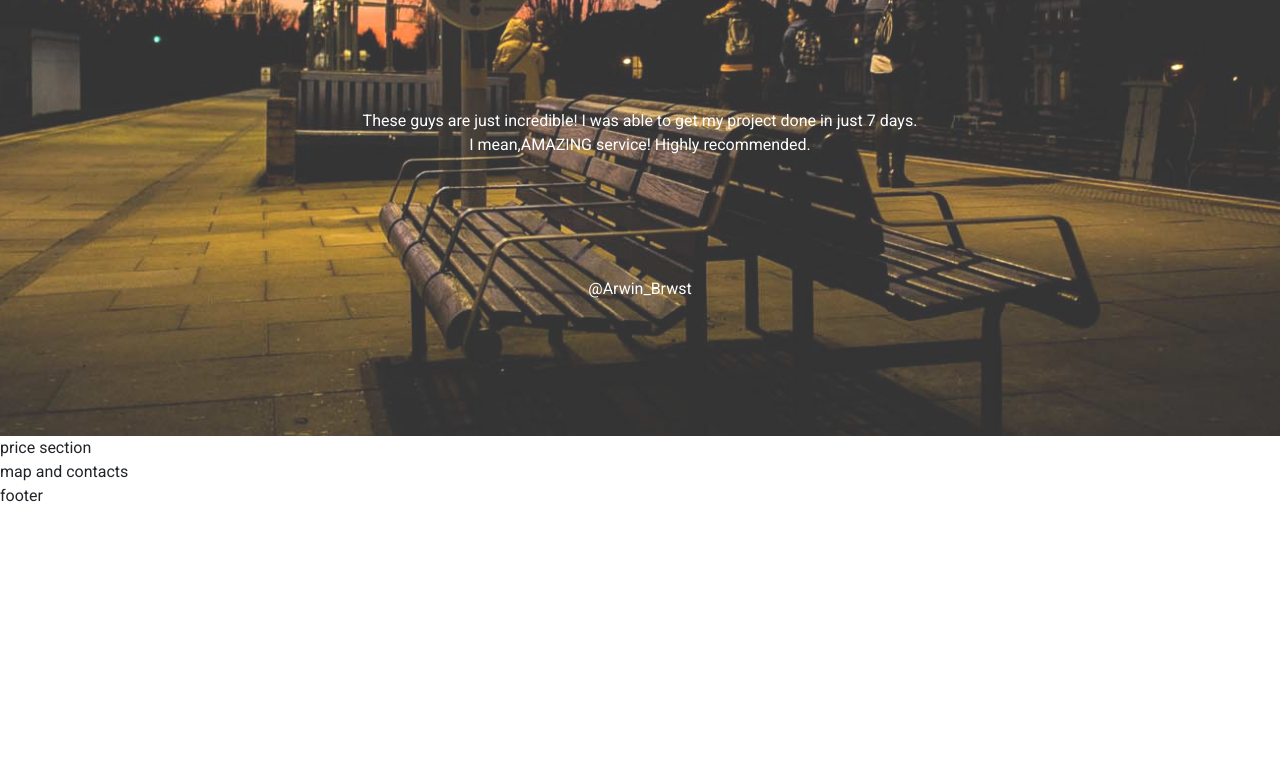
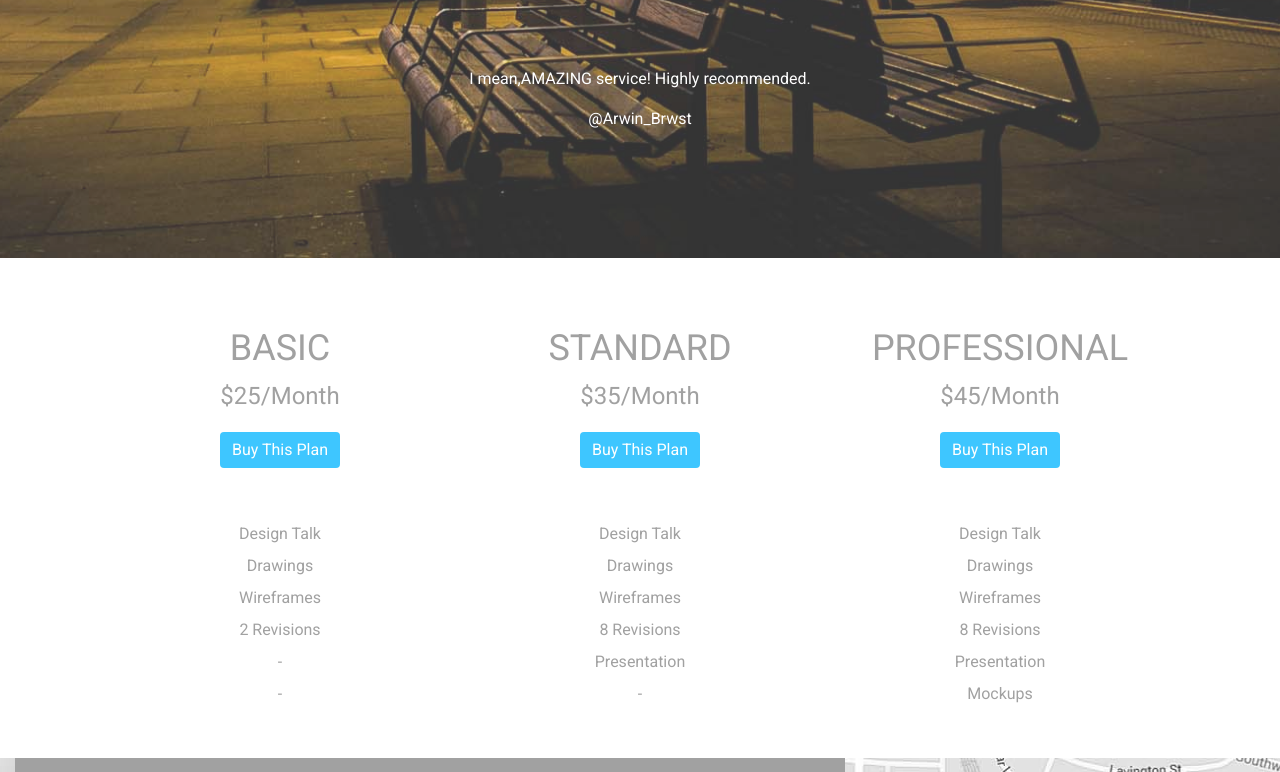
Before and after one commit to sal0/Design_agency, a website: page index.html in a window 1280 px wide. Shown: the part 2978-3750 px from the top of the page. Before the commit the page ends 3486 px from the top, so only its background shows below. Drawn offline with nearby package versions, Linux system fonts and the light colour scheme.

Commit message:
added section map and price list

```diff
--- a/index.html
+++ b/index.html
@@ -93,8 +93,8 @@
             </label>
             <form class="form-inline">
                 <div class="form-group mb-2">
-                    <label for="staticEmail2" class="sr-only">Email</label>
-                    <input type="text" class="form-control-plaintext" id="staticEmail2">
+                    <label for="staticEmail2" class="sr-only"> Email</label>
+                    <input type="text" class="form-control-plaintext mailtext" id="staticEmail2">
                 </div>
                 <button type="submit" class="btn btn-primary mb-2">Subscribe</button>
             </form>
@@ -103,19 +103,19 @@
 
     </section>
     <section class="slider container-fluid d-flex">
-        <div class="photo photo1 ">
+        <div class="photo photo1 flex-fill ">
             <p>ONE DAY IN IRELAND</p>
             <p class="title">PHOTOGRAPHY</p>
         </div>
-        <div class="photo photo2 ">
+        <div class="photo photo2 flex-fill">
             <p>ONE DAY IN IRELAND</p>
             <p class="title">PHOTOGRAPHY</p>
         </div>
-        <div class="photo photo3 ">
+        <div class="photo photo3 flex-fill">
             <p>ONE DAY IN IRELAND</p>
-            <p class="title">PHOTOGRAPHY</p>
+            <p class="title"> PHOTOGRAPHY</p>
         </div>
-        <div class="photo photo4 ">
+        <div class="photo photo4 flex-fill">
             <p>ONE DAY IN IRELAND</p>
             <p class="title">PHOTOGRAPHY</p>
         </div>
@@ -131,23 +131,78 @@
         </div>
         <div class="teampic container d-flex">
             <div class="team1 teammember"></div>
-            <div class="team2 teammember">1</div>
-            <div class="team3 teammember">1</div>
-            <div class="team4 teammember">1</div>
+            <div class="team2 teammember"></div>
+            <div class="team3 teammember"></div>
+            <div class="team4 teammember"></div>
         </div>
     </section>
     <section class="review container-fluid d-flex">
         <div><img src="images/Facobook-icon.png" alt="facebook icon">
-            <p class="fbtext">These guys are just incredible! I was able to get my project done in just 7 days.<br />
-                I mean,AMAZING service! Highly recommended.</p>
+            <p class="fbtext">These guys are just incredible! I was able to get my project done in just 7 days. </p>
+            <p>I mean,AMAZING service! Highly recommended.</p>
             <p>@Arwin_Brwst</p>
         </div>
     </section>
-    <section class="price">
-        price section
+    <section class="price container ">
+        <div class="pbutton container d-flex">
+            <div class="price1">
+                <h3>BASIC</h3>
+                <p>$25/Month</p>
+                <button type="button" class="btn btn-primary">Buy This Plan</button>
+            </div>
+            <div class="price1">
+
+                <h3>STANDARD</h3>
+                <p>$35/Month</p>
+                <button type="button" class="btn btn-primary">Buy This Plan</button>
+
+
+            </div>
+            <div class=" price1">
+
+                <h3>PROFESSIONAL</h3>
+                <p>$45/Month</p>
+                <button type="button" class="btn btn-primary">Buy This Plan</button>
+
+            </div>
+        </div>
+
+        <div class="container pricelist d-flex">
+            <ul class="plist">
+                <li>Design Talk</li>
+                <li>Drawings</li>
+                <li>Wireframes</li>
+                <li>2 Revisions</li>
+                <li>-</li>
+                <li>-</li>
+            </ul>
+            <ul class="plist">
+                <li>Design Talk</li>
+                <li>Drawings</li>
+                <li>Wireframes</li>
+                <li>8 Revisions</li>
+                <li>Presentation</li>
+                <li>-</li>
+            </ul>
+            <ul class="plist">
+                <li>Design Talk</li>
+                <li>Drawings</li>
+                <li>Wireframes</li>
+                <li>8 Revisions</li>
+                <li>Presentation</li>
+                <li>Mockups</li>
+            </ul>
+        </div>
+        </div>
+
     </section>
-    <section class="map">
-        map and contacts
+    <section class="map container-fluid">
+        <div class="map1"></div>
+        <div class="contact">
+
+        </div>
+
+
     </section>
     <footer class="footer">
         footer
--- a/scss/style.scss
+++ b/scss/style.scss
@@ -32,7 +32,7 @@ body{
     section.banner{
         background: url(../images/banner.jpg) no-repeat center center;
         background-size: cover;
-        height: 900px;
+        height: calc(100vh - 78px);
         filter: opacity(0.8);
         justify-content: center;
         align-items: center;
@@ -78,12 +78,13 @@ body{
 
             }
         }
+
     }
 
     section.mail{
 
         height: 250px;
-        background: url(../images/road.jpg) no-repeat center center;
+        background: url(../images/road1.jpg) no-repeat center center;
         background-size: cover;
         background-attachment: fixed;
         position: relative;
@@ -95,18 +96,24 @@ body{
             left: 0;
             right: 0;
             bottom: 0;
-            background:$gray;
-            opacity: 0.5;
+            background:rgba(161, 161, 161, 0.5);
+
         }
 
         h6{
             color: #fff;
+            z-index: 10;
         }
 
         .subscription{
             justify-content: center;
             flex-direction:column;
             flex: 1;
+
+            .mailtext{
+                padding-left: 10px;
+                color: #fff;
+            }
 
             form {
                 display: flex;
@@ -278,4 +285,64 @@ body{
 
 
     }
+    section.price{
+        height: 480px;
+
+        .pbutton{
+            align-items: center;
+            height: 240px;
+            text-align: center;
+            color: $gray;
+            font-size: 24px;
+            margin-top: 20px;
+
+
+            >.price1{
+                flex: 1;
+                padding: 30px;
+                transition: 0.6s;
+                button{
+                    background-color: $blue;
+                    border:none;
+                    transition: 0.6s;
+                }
+                >h3{
+                    font-size: 36px;
+                }
+                &:hover{
+                    background-color: $blue;
+                    color: #fff;
+                    button{
+                        background-color: #fff;
+                        color: $gray;
+                        border: none;
+                    }
+                }
+            }
+        }
+        .pricelist{
+            text-align: center;
+            color: $gray;
+
+            .plist{
+                flex:1;
+                li{
+                    line-height: 2;
+                }
+            }
+        }
+
+
+    }
+    section.map{
+        height: 725px;
+        background: url(../images/map.jpg)no-repeat center center;
+        background-size: cover;
+        .contact{
+            height: 670px;
+            width: 830px;
+            background-color: $gray;
+        }
+
+    }
 }
```
Also changed, not shown: images/map.jpg (added), styles/style.css, 2 other files.
